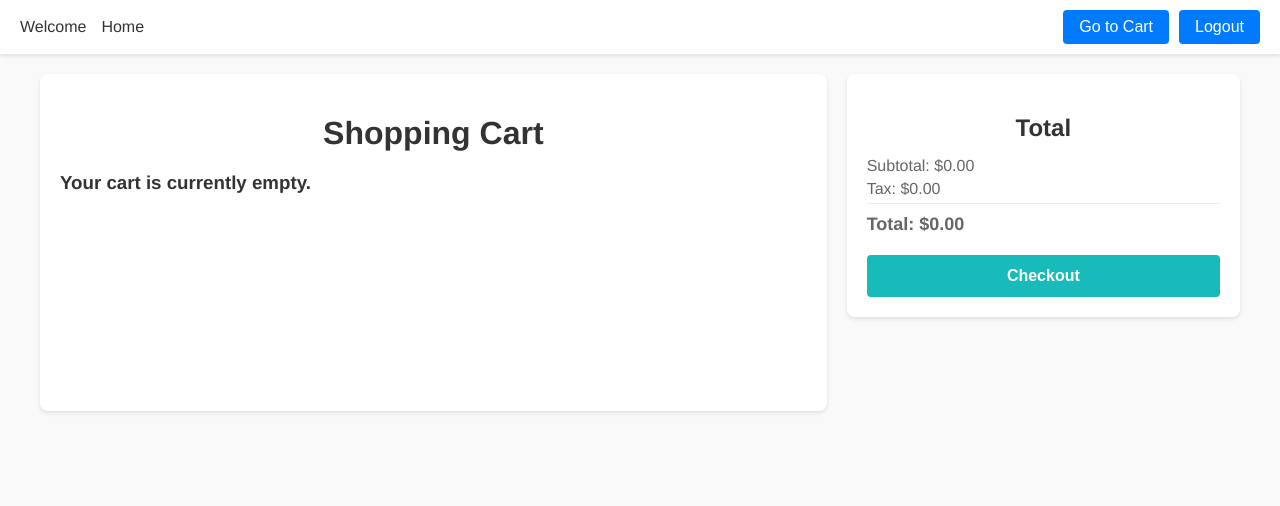
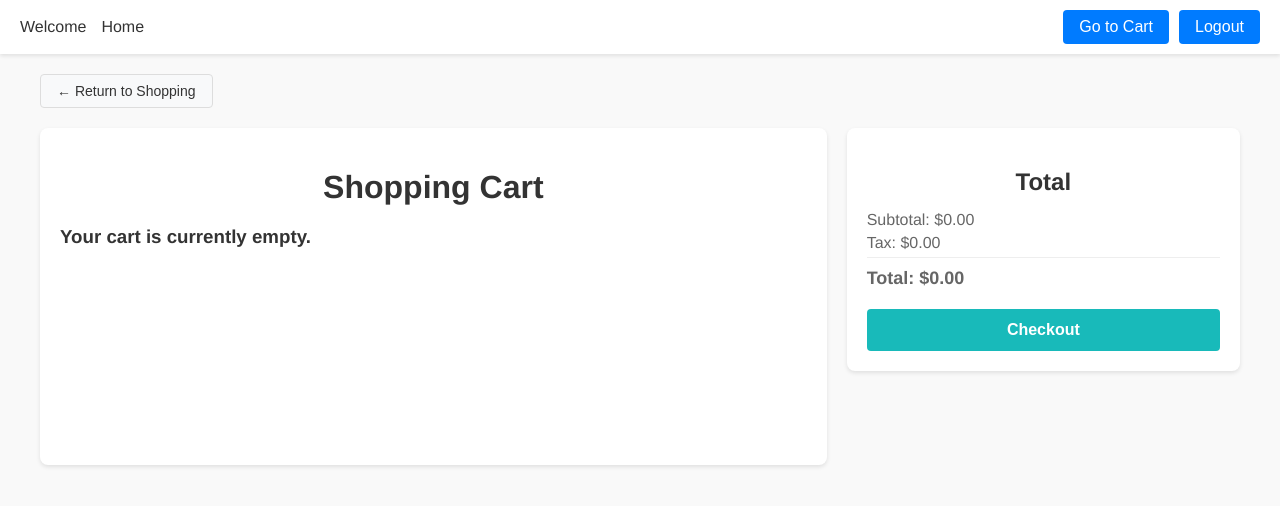
Before and after one commit to EvanWeinblatt/ECom, a React (Create React App) app in the folder frontend/: page /cart in a window 1280 px wide. Shown: the top 506 px of the page. Built offline with nearby package versions, Linux system fonts and the light colour scheme; sample sign-in values are in the browser's storage.

Commit message:
Added return to shopping button

```diff
--- a/frontend/src/components/Cart.css
+++ b/frontend/src/components/Cart.css
@@ -27,8 +27,6 @@
   min-height: 200px;
 
 }
-
-
 
 .cart-items-list {
   display: flex;
@@ -149,6 +147,29 @@
   background-color: #149898;
 }
 
+.cart-header {
+  margin-bottom: 20px;
+}
+
+.return-to-shopping-btn {
+  background-color: #f8f9fa;
+  color: #333;
+  border: 1px solid #ddd;
+  padding: 8px 16px;
+  border-radius: 4px;
+  cursor: pointer;
+  font-size: 14px;
+  transition: all 0.3s ease;
+  display: flex;
+  align-items: center;
+  gap: 5px;
+}
+
+.return-to-shopping-btn:hover {
+  background-color: #e9ecef;
+  border-color: #adb5bd;
+}
+
 @media (max-width: 768px) {
   .cart-layout {
     grid-template-columns: 1fr;
--- a/frontend/src/components/Cart.jsx
+++ b/frontend/src/components/Cart.jsx
@@ -1,8 +1,10 @@
 import React, { useState, useEffect } from "react";
+import { useNavigate } from "react-router-dom";
 import "./Cart.css";
 import Toast from "./Toast";
 
 const Cart = () => {
+  const navigate = useNavigate();
   const [cartItems, setCartItems] = useState([]);
   const [showToast, setShowToast] = useState(false);
   const [toastMessage, setToastMessage] = useState("");
@@ -71,6 +73,14 @@ const Cart = () => {
           type="error"
         />
       )}
+      <div className="cart-header">
+        <button
+          className="return-to-shopping-btn"
+          onClick={() => navigate('/home')}
+        >
+          ← Return to Shopping
+        </button>
+      </div>
       <div className="cart-layout">
         <div className="cart-items">
           <h1>Shopping Cart</h1>
```
